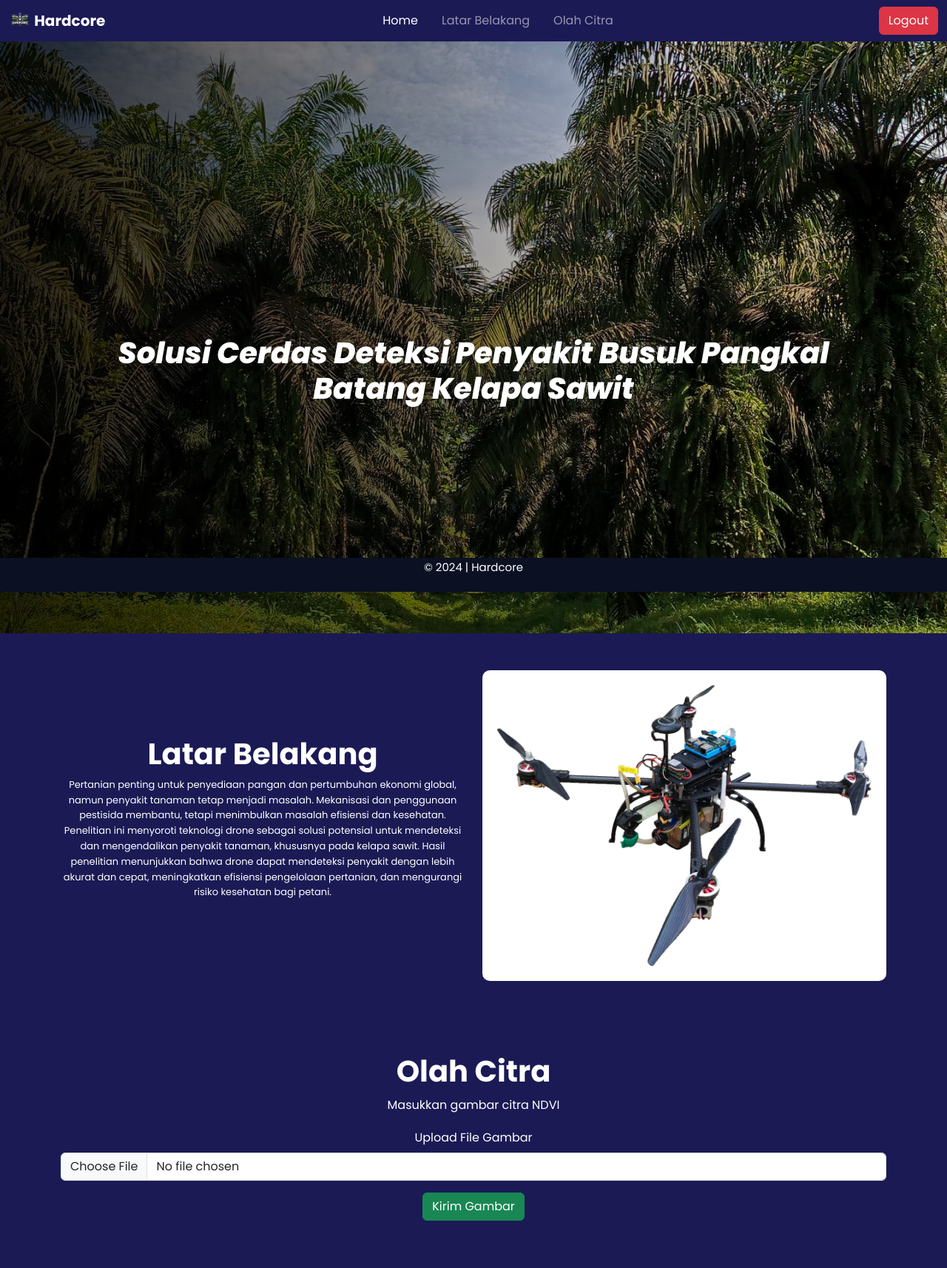
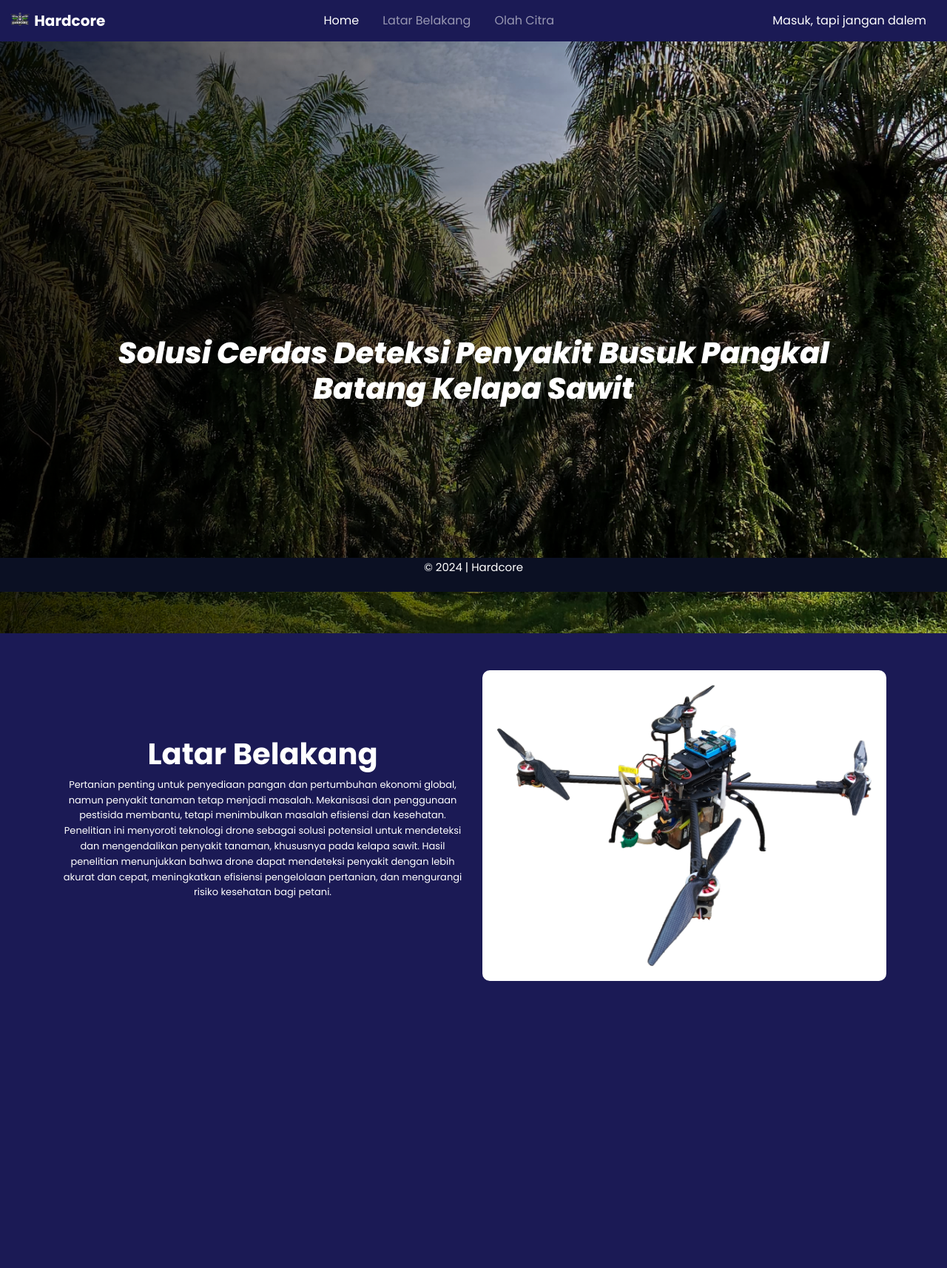
Before and after one commit to FyrnDly/hardcore-web, a Flask app: page / in a window 1280 px wide. Shown: the whole page at 74% size. After the commit the page ends 1326 px from the top, so only its background shows below. Run offline with Flask 3, Linux system fonts and the light colour scheme.

Commit message:
[Update] Index View

```diff
--- a/templates/index.html
+++ b/templates/index.html
@@ -41,18 +41,31 @@
             <div class="collapse navbar-collapse" id="navbarNav">
                 <ul class="navbar-nav mx-auto">
                     <li class="nav-item mx-2">
-                        <a class="nav-link active" aria-current="page" href="#">Home</a>
+                        <a class="nav-link active" href="#">Home</a>
                     </li>
                     <li class="nav-item mx-2">
                         <a class="nav-link" href="#latar-belakang">Latar Belakang</a>
                     </li>
                     <li class="nav-item mx-2">
-                        <a class="nav-link" href="#data">Olah Citra</a>
+                        <a class="nav-link" href="/forest">Olah Citra</a>
                     </li>
                 </ul>
-                <form action="/logout" method="post">
-                    <button class="btn btn-danger" type="submit">Logout</button>
-                </form>
+                <ul class="navbar-nav">
+                    {% if session['user'] %}
+                    <li class="nav-item mx-2">
+                        <div class="nav-link active">Hai, {{ session['user']['name'] }} Sayang</div>
+                    </li>
+                    <li class="nav-item mx-2">
+                        <form action="/auth/logout" method="post">
+                            <button class="nav-link btn btn-danger active" type="submit">Keluar</button>
+                        </form>
+                    </li>
+                    {% else %}
+                    <li class="nav-item mx-2">
+                        <a class="nav-link active" href="/auth">Masuk, tapi jangan dalem</a>
+                    </li>
+                    {% endif %}
+                    </ul>
             </div>
         </div>
     </nav>
@@ -94,35 +107,6 @@
             </div>
         </div>
     </section>
-
-    <!-- Data Section -->
-    <section id="data" class="py-5 text-white">
-        <div class="container text-center">
-            <h1>Olah Citra</h1>
-            <p>Masukkan gambar citra NDVI</p>
-            <form action="/" method="post" enctype="multipart/form-data">
-                <div class="mb-3">
-                    <label for="file" class="form-label">Upload File Gambar</label>
-                    <input class="form-control" type="file" name="file" id="file">
-                    {% if error %}
-                    <div class="alert alert-danger d-inline p-2" role="alert">
-                    {{ error }}
-                    </div>
-                    {% endif %}
-                </div>
-                {% if status %}
-                <div class="alert text-center alert-success p-2" role="alert">
-                Status Pohon:{{ status }} | Nilai Kualitas Pohon: {{ output }}%
-                </div>
-                {% endif %}
-
-                <div class="mb-3">
-                    <button type="submit" class="btn btn-success">Kirim Gambar</button>
-                </div>
-            </form>
-        </div>
-    </section>
-
     <!-- Footer Section -->
     <footer class="footer">
         <div class="container">
@@ -133,6 +117,7 @@
     <script src="https://cdn.jsdelivr.net/npm/bootstrap@5.3.3/dist/js/bootstrap.bundle.min.js"
         integrity="sha384-YvpcrYf0tY3lHB60NNkmXc5s9fDVZLESaAA55NDzOxhy9GkcIdslK1eN7N6jIeHz" crossorigin="anonymous">
     </script>
+    <script src="{{ url_for('static', filename='scripts/nav.js') }}"></script>
 </body>
 
 </html>
```
